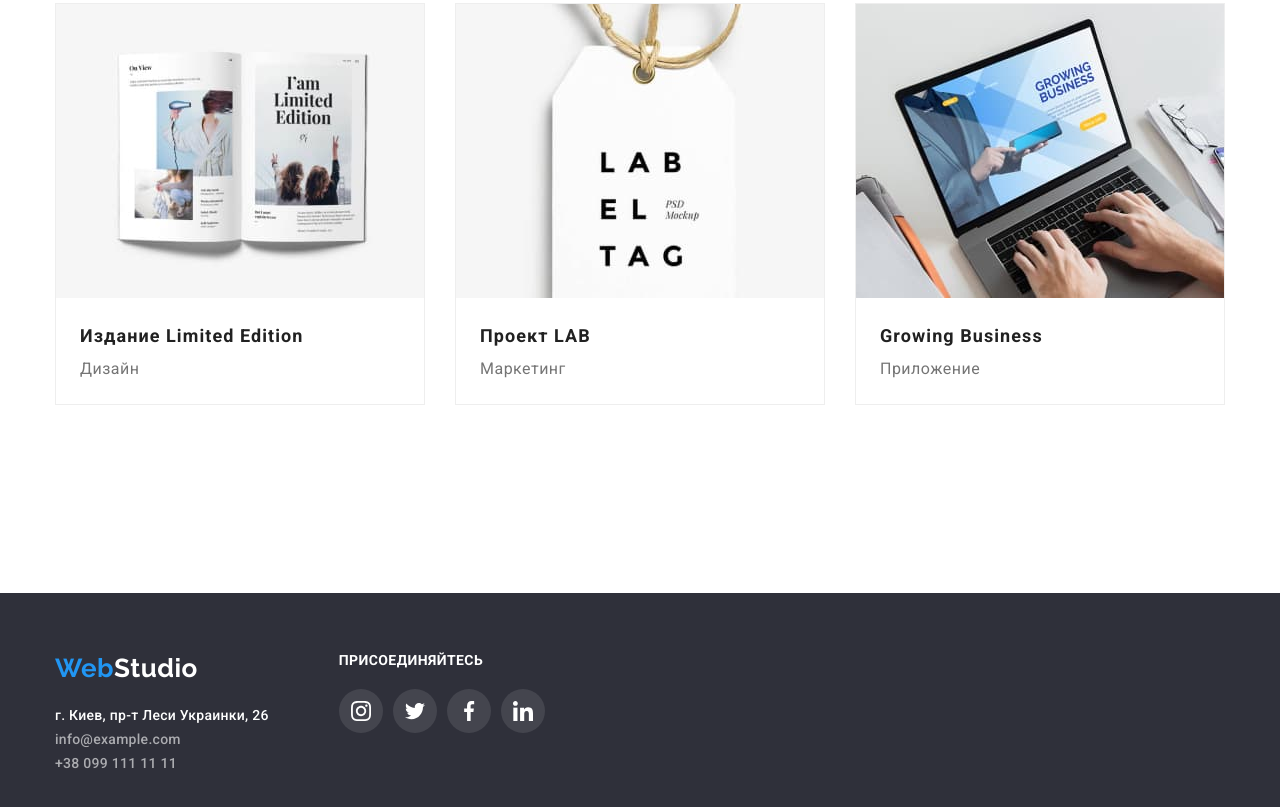
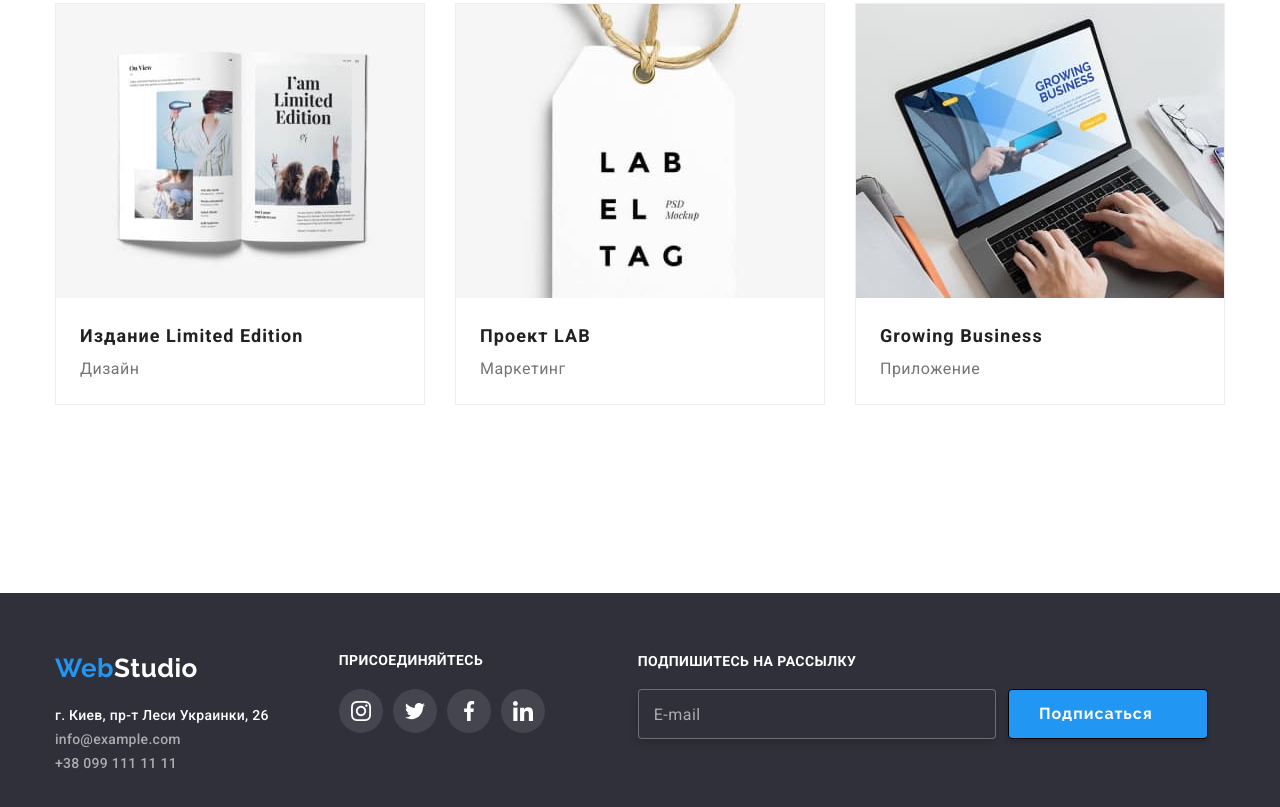
Before and after one commit to Linzakat/goit-markup-hw-06, a plain HTML site: page portfolio.html in a window 1280 px wide. Shown: the part 1108-1915 px from the top of the page. Drawn offline with nearby package versions, Linux system fonts and the light colour scheme.

Commit message:
исправила

```diff
--- a/css/styles.css
+++ b/css/styles.css
@@ -717,9 +717,7 @@ img {
     box-sizing: border-box;
     filter: drop-shadow(0px 4px 4px rgba(0, 0, 0, 0.15));
     border-radius: 4px;
-    padding-left: 16px;
-    padding-top: 15px;
-    padding-bottom: 15px;
+    padding: 15px;
     background-color: #2f303a;
     color: #ffffff;
 
@@ -930,7 +928,6 @@ img {
     border: 2px solid #212121;
     border-radius: 2px;
     margin-right: 8px;
-    background-image: url(../img/icon-check.svg);
     background-size: 13px;
     background-repeat: no-repeat;
     background-position: center;
@@ -940,6 +937,7 @@ img {
   .modal-form-policy:checked + .modal-form-policy-label::before {
     background-color: var(--accent-color);
     border: none;
+    background-image: url(../img/icon-check.svg);
   }
 
   .modal-form-policy .is-hidden {
--- a/portfolio.html
+++ b/portfolio.html
@@ -231,6 +231,15 @@
                   </svg></a></li>
                 </ul>
              </div>
+             <div class="modal-mailing">
+                <h2 class="footer-title">ПОДПИШИТЕСЬ НА РАССЫЛКУ</h2>
+                <div class="footer-mail">
+                  <input type="email" name="user-E-mail" class="footer-contact-mail" placeholder="E-mail">
+                  <button type="submit" class="mail-btn">Подписаться<svg class="icon-send" >
+                    <use href="./img/sprite.svg#icon-icon-send"></use>
+                  </svg></button>
+                </div>
+              </div>
     </footer>
 
 </body>
```
